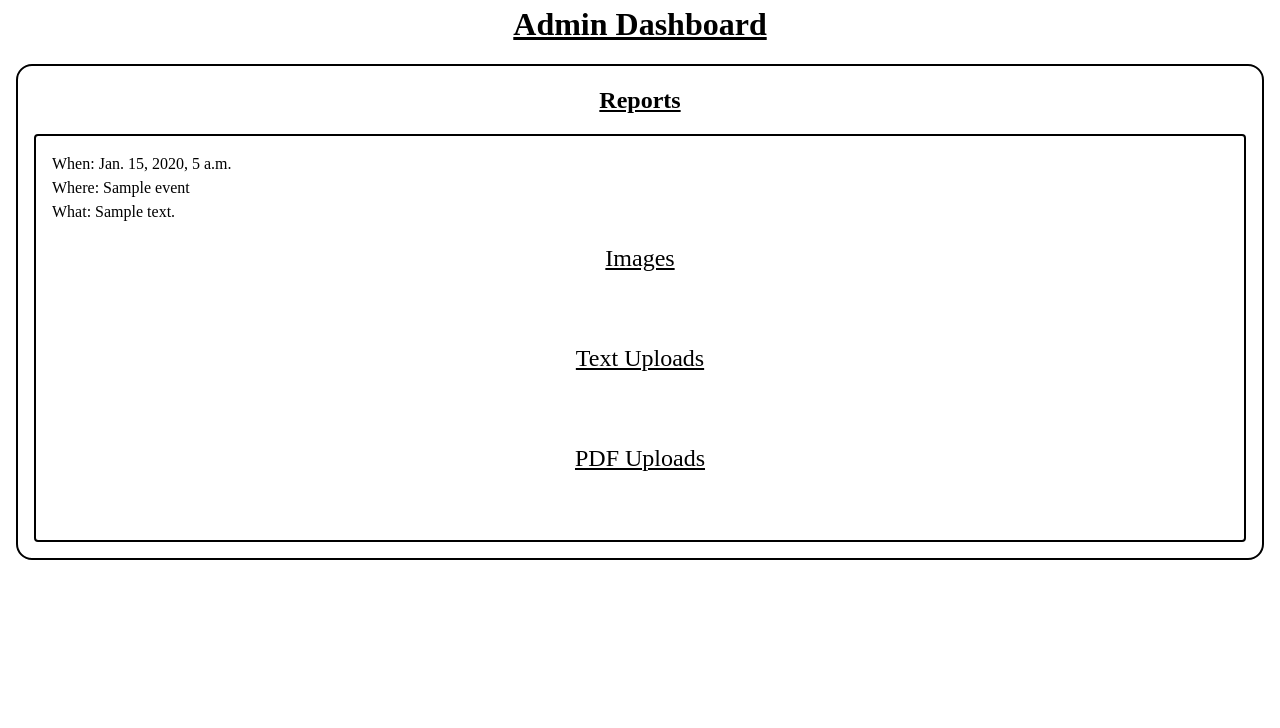
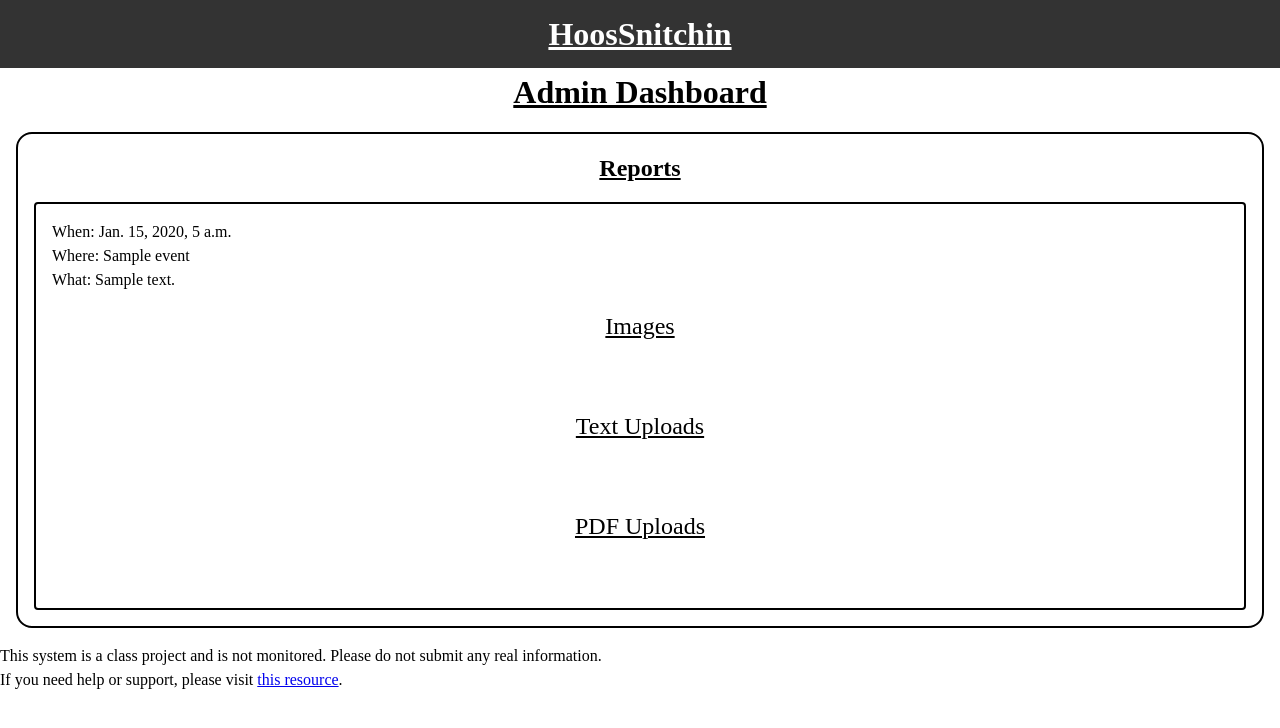
Before and after one commit to kimberlyyliuu/HoosSnitchin, a Django app: page /admin-view/ in a window 1280 px wide. Shown: the top 728 px of the page. Run offline with Django 5.2, Linux system fonts and the light colour scheme; a user stored in the database is signed in; tables that the repository leaves empty hold one stand-in row (values such as "Sample post"); data that the repository does not hold is empty.

Commit message:
added footers and headers

```diff
--- a/main/static/main/styles.css
+++ b/main/static/main/styles.css
@@ -127,3 +127,16 @@ h2 {
   padding: 0.25rem;
   cursor: pointer;
 }
+
+header {
+    background-color: #333;
+    color: white;
+    padding: 10px 0;
+    text-align: center;
+}
+
+header h1 {
+    margin: 0;
+    text-align: center;
+
+}
--- /dev/null
+++ b/main/templates/footer.html
@@ -0,0 +1,4 @@
+<footer>
+    <p>This system is a class project and is not monitored. Please do not submit any real information.</p>
+    <p>If you need help or support, please visit <a href="https://s24.cs3240.org/project.html">this resource</a>.</p>
+</footer>
--- /dev/null
+++ b/main/templates/header.html
@@ -0,0 +1,3 @@
+<header>
+    <h1>HoosSnitchin</h1>
+</header>
--- a/main/templates/main/admin-view.html
+++ b/main/templates/main/admin-view.html
@@ -1,5 +1,6 @@
 {% load static %}
 <!DOCTYPE html>
+{% include 'header.html'%}
 <html lang="en">
   <head>
     <meta charset="UTF-8" />
@@ -62,4 +63,5 @@
       {% endfor %}
     </div>
   </body>
+{% include 'footer.html' %}
 </html>
--- a/main/templates/main/document_upload.html
+++ b/main/templates/main/document_upload.html
@@ -1,5 +1,6 @@
 <!DOCTYPE html>
 <html>
+{% include 'header.html' %}
   <head>
     <title>Upload Documents</title>
   </head>
@@ -12,4 +13,5 @@
     <!-- skip document upload button -->
     <a href="{% url 'main:index' %}">Skip</a>
   </body>
+{% include 'footer.html' %}
 </html>
--- a/main/templates/main/index.html
+++ b/main/templates/main/index.html
@@ -1,5 +1,7 @@
 <!DOCTYPE html>
 <html>
+{% include 'header.html' %}
+
   <head>
     <title>Homepage</title>
     <style>
@@ -31,4 +33,5 @@
     <a href="/report/" id="report">File A Report Anonymously</a>
     {% endif %}
   </body>
+{% include 'footer.html' %}
 </html>
--- a/main/templates/main/report_upload.html
+++ b/main/templates/main/report_upload.html
@@ -1,5 +1,6 @@
 <!DOCTYPE html>
 <html>
+{% include 'header.html' %}
   <head>
     <title>Upload Report</title>
   </head>
@@ -10,4 +11,5 @@
       <button type="submit">Upload</button>
     </form>
   </body>
+{% include 'footer.html' %}
 </html>
```
